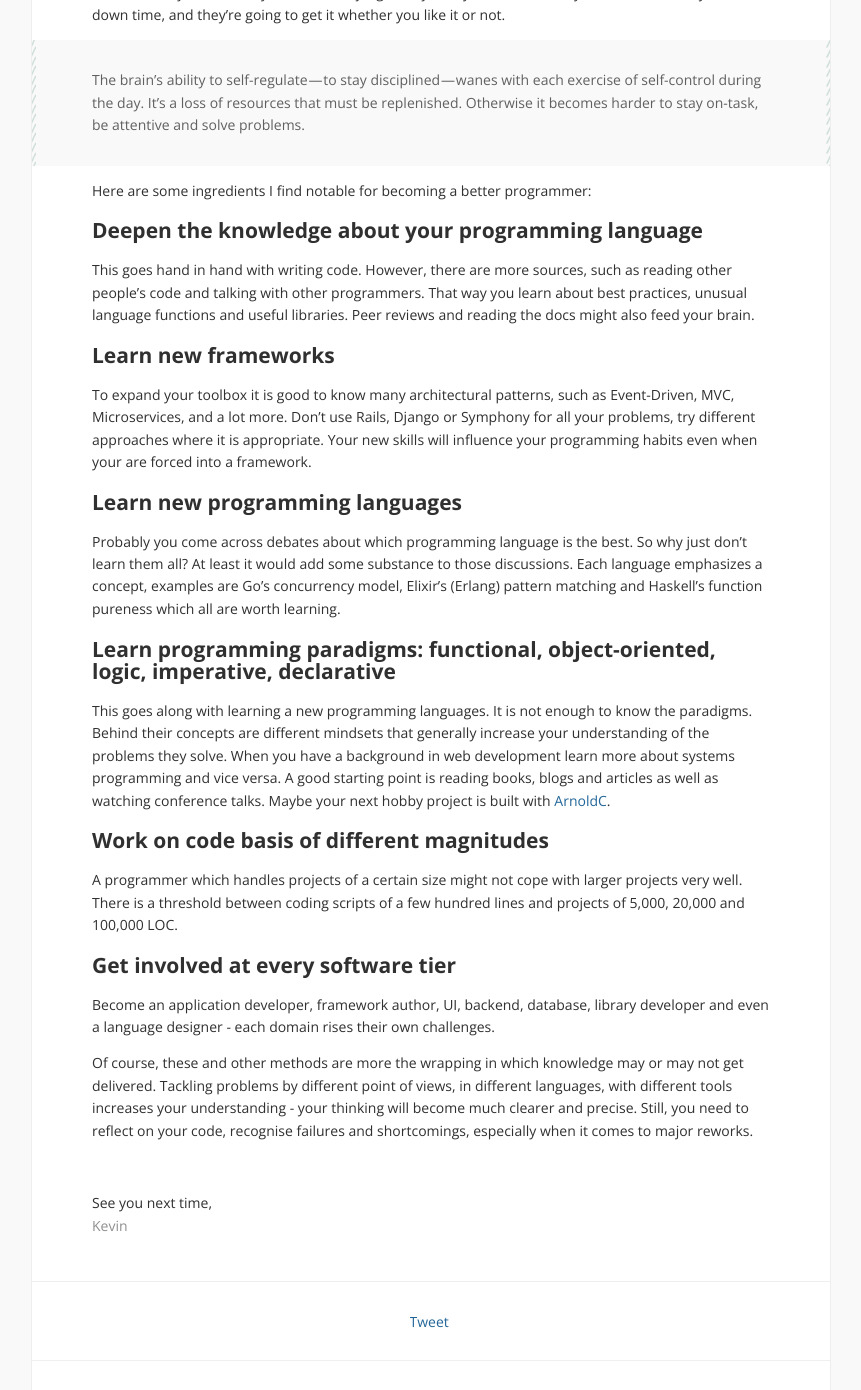
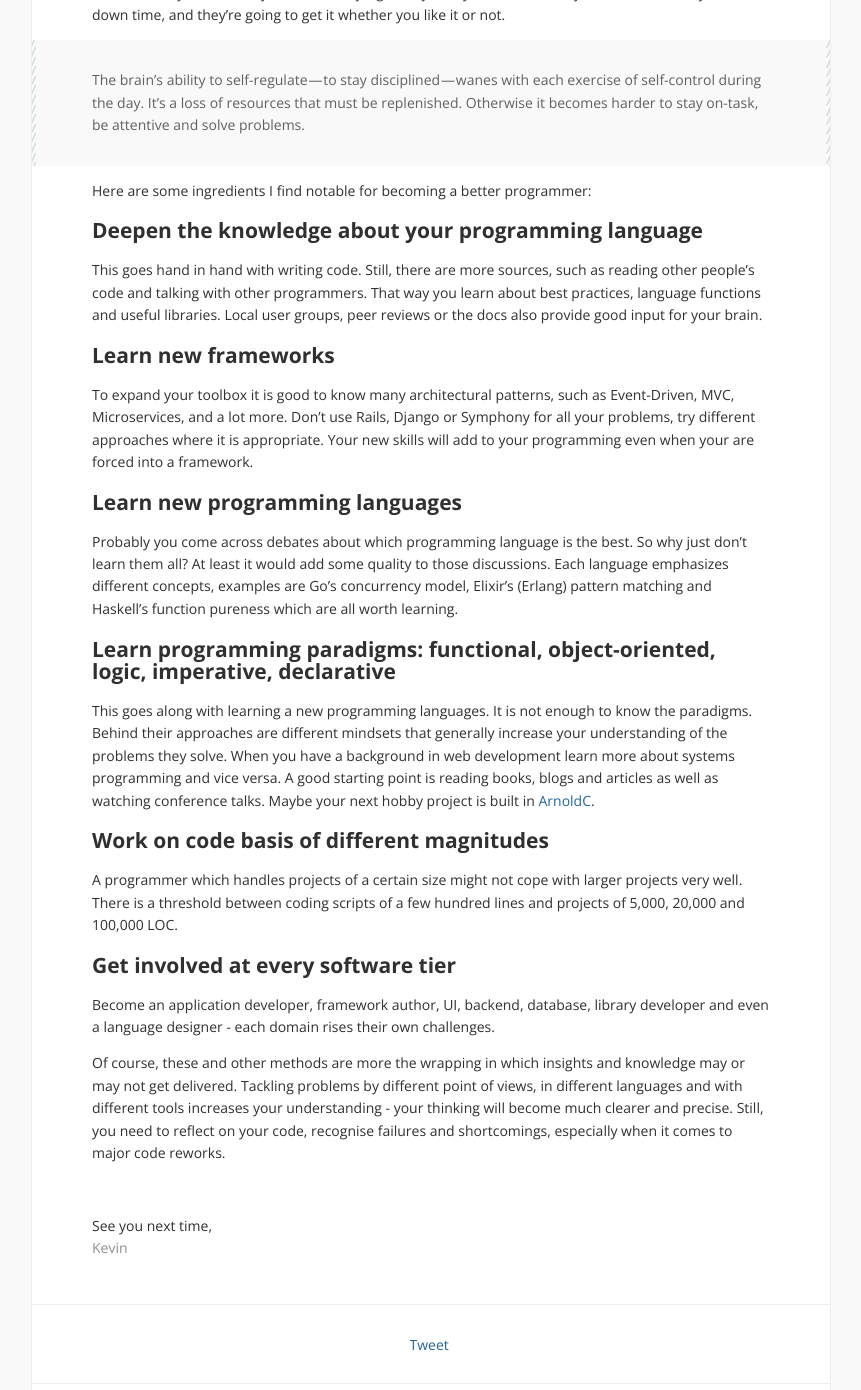
Before and after one commit to defkef/defkef.github.io, a Jekyll site: the page built from drafts/2017-01-23-how-to-become-a-better-programmer.markdown, in a window 1280 px wide and 1400 px high, scrolled down 1315 px. Shown: the top 1390 px of the window, without its empty margins (209-1070 px from the left). Built offline with Jekyll 4.4.1, drawn with Linux system fonts in a browser that asks for light colours; comment, search, counter and statistics services are not loaded; some of the changed text lies outside the part shown.

Commit message:
write on next post

```diff
--- a/drafts/2017-01-23-how-to-become-a-better-programmer.markdown
+++ b/drafts/2017-01-23-how-to-become-a-better-programmer.markdown
@@ -16,7 +16,7 @@ While these skills seem adorable to me, I am looking more for a path to obtain t
 
 > the key is deliberative practice: not just doing it again and again, but challenging yourself with a task that is just beyond your current ability, trying it, analyzing your performance while and after doing it, and correcting any mistakes.
 
-While learning by doing is probably the best kind of learning - which kind of seems a passive activity beside programming - you need to equip your toolbox and sharpen your thinking actively. *“To a man with a hammer, everything looks like a nail”* - Mark Twain is often quoted. Good solutions depend on your understanding of the problem domain and proper tools to handle them.
+While learning by doing is probably the best kind of learning - which kind of seems a passive activity beside programming - you need to equip your toolbox and sharpen your thinking actively. *“To a man with a hammer, everything looks like a nail”*, Mark Twain is often quoted. Good solutions depend on your understanding of the problem domain and proper tools to handle them.
 
 [Rich Hickey states](https://www.youtube.com/watch?v=f84n5oFoZBc) we are definitely suffering in quality because we don't spend enough time and energy thinking about a problem.
 
@@ -30,20 +30,20 @@ Here are some ingredients I find notable for becoming a better programmer:
 
 ## Deepen the knowledge about your programming language
 
-This goes hand in hand with writing code. However, there are more sources, such as reading other people's code and talking with other programmers. That way you learn about best practices, unusual language functions and useful libraries. Peer reviews and reading the docs might also feed your brain.
+This goes hand in hand with writing code. Still, there are more sources, such as reading other people's code and talking with other programmers. That way you learn about best practices, language functions and useful libraries. Local user groups, peer reviews or the docs also provide good input for your brain.
 
 ## Learn new frameworks
 
-To expand your toolbox it is good to know many architectural patterns, such as Event-Driven, MVC, Microservices, and a lot more. Don't use Rails, Django or Symphony for all your problems, try different approaches where it is appropriate. Your new skills will influence your programming habits even when your are forced into a framework.
+To expand your toolbox it is good to know many architectural patterns, such as Event-Driven, MVC, Microservices, and a lot more. Don't use Rails, Django or Symphony for all your problems, try different approaches where it is appropriate. Your new skills will add to your programming even when your are forced into a framework.
 
 ## Learn new programming languages
 
-Probably you come across debates about which programming language is the best. So why just don't learn them all? At least it would add some substance to those discussions.
-Each language emphasizes a concept, examples are Go's concurrency model, Elixir's (Erlang) pattern matching and Haskell's function pureness which all are worth learning.
+Probably you come across debates about which programming language is the best. So why just don't learn them all? At least it would add some quality to those discussions.
+Each language emphasizes different concepts, examples are Go's concurrency model, Elixir's (Erlang) pattern matching and Haskell's function pureness which are all worth learning.
 
 ## Learn programming paradigms: functional, object-oriented, logic, imperative, declarative
 
-This goes along with learning a new programming languages. It is not enough to know the paradigms. Behind their concepts are different mindsets that generally increase your understanding of the problems they solve. When you have a background in web development learn more about systems programming and vice versa. A good starting point is reading books, blogs and articles as well as watching conference talks. Maybe your next hobby project is built with [ArnoldC](https://github.com/lhartikk/ArnoldC).
+This goes along with learning a new programming languages. It is not enough to know the paradigms. Behind their approaches are different mindsets that generally increase your understanding of the problems they solve. When you have a background in web development learn more about systems programming and vice versa. A good starting point is reading books, blogs and articles as well as watching conference talks. Maybe your next hobby project is built in [ArnoldC](https://github.com/lhartikk/ArnoldC).
 
 ## Work on code basis of different magnitudes
 
@@ -53,4 +53,4 @@ A programmer which handles projects of a certain size might not cope with larger
 
 Become an application developer, framework author, UI, backend, database, library developer and even a language designer - each domain rises their own challenges.
 
-Of course, these and other methods are more the wrapping in which knowledge may or may not get delivered. Tackling problems by different point of views, in different languages, with different tools increases your understanding - your thinking will become much clearer and precise. Still, you need to reflect on your code, recognise failures and shortcomings, especially when it comes to major reworks.
+Of course, these and other methods are more the wrapping in which insights and knowledge may or may not get delivered. Tackling problems by different point of views, in different languages and with different tools increases your understanding - your thinking will become much clearer and precise. Still, you need to reflect on your code, recognise failures and shortcomings, especially when it comes to major code reworks.
```
